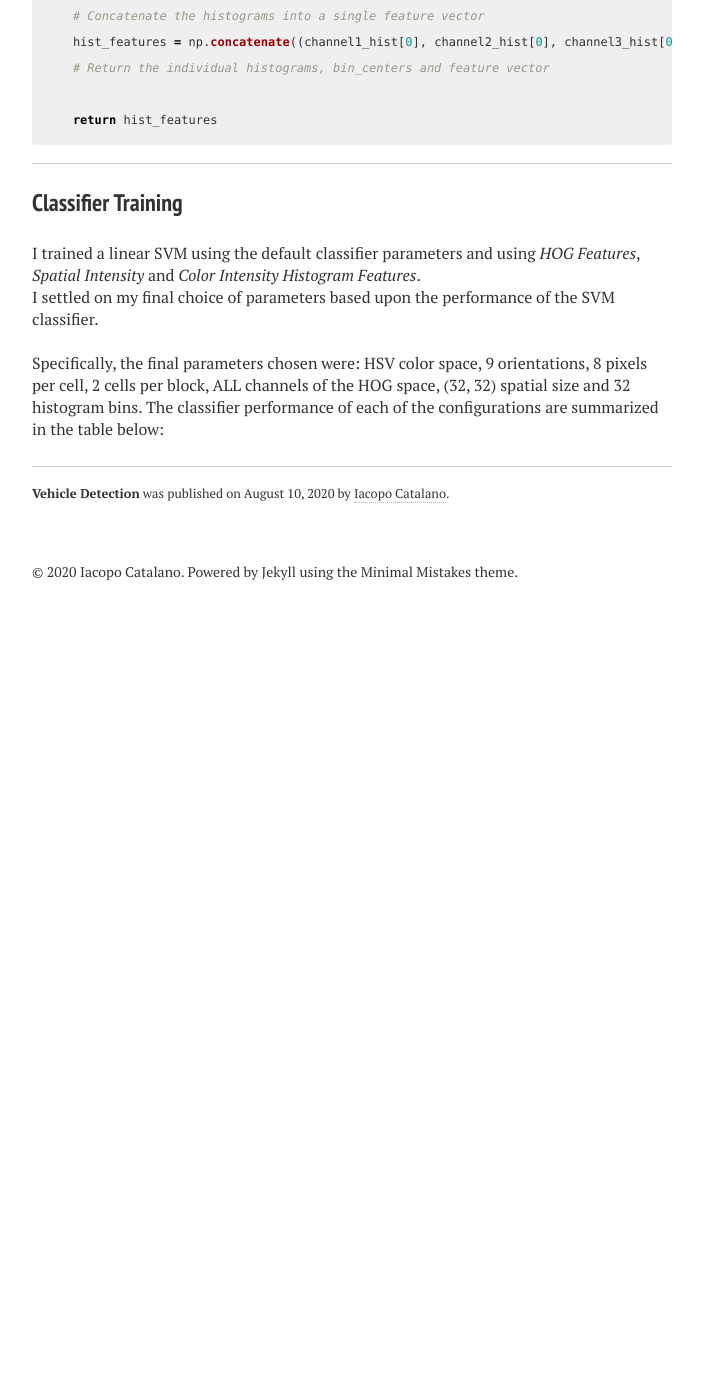
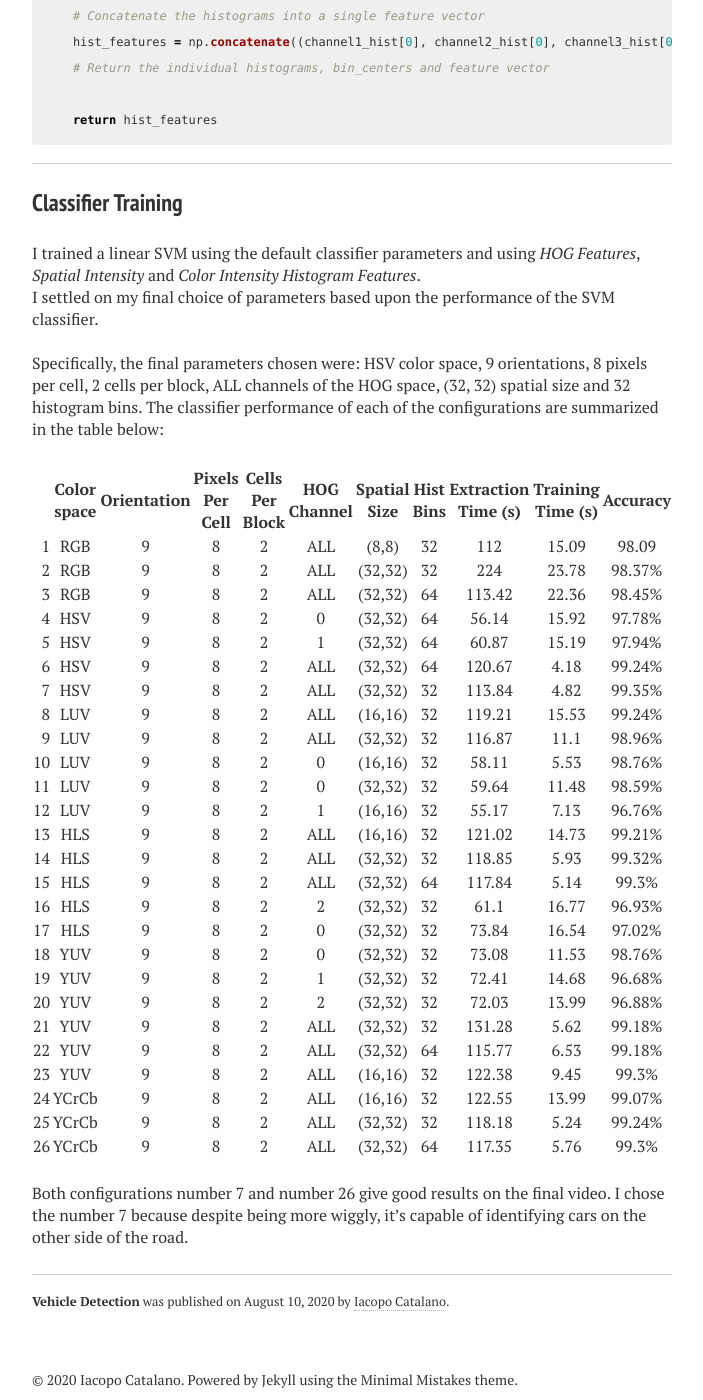
Before and after one commit to IacopomC/iacopomc.github.io, a Jekyll site: the page built from _projects/2020-08-10-vehicle-detection.md, in a window 1280 px wide and 1400 px high, scrolled down 2984 px. Shown: the whole window, without its empty margins (288-991 px from the left). Built offline with Jekyll 4.4.1, drawn with Linux system fonts in a browser that asks for light colours; nearby versions of some CDN libraries; before the commit the page ends 3614 px from its top, so only the background shows below that.

Commit message:
Add classifier performance table

```diff
--- a/_projects/2020-08-10-vehicle-detection.md
+++ b/_projects/2020-08-10-vehicle-detection.md
@@ -115,3 +115,34 @@ I settled on my final choice of parameters based upon the performance of the SVM
 <br/>
 
 Specifically, the final parameters chosen were: HSV color space, 9 orientations, 8 pixels per cell, 2 cells per block, ALL channels of the HOG space, (32, 32) spatial size and 32 histogram bins. The classifier performance of each of the configurations are summarized in the table below:
+
+| | Color space | Orientation | Pixels Per Cell | Cells Per Block | HOG Channel | Spatial Size | Hist Bins | Extraction Time (s)| Training Time (s) | Accuracy |
+| -:| :-:| :-: | :-: | :-: | :-: | :-:| :-:| :-:| :-:| :-:|
+| 1 | RGB | 9 | 8 | 2 | ALL | (8,8) | 32 | 112 | 15.09 | 98.09 |
+| 2 | RGB | 9 | 8 | 2 | ALL | (32,32) | 32 | 224 | 23.78 | 98.37% |
+| 3 | RGB | 9 | 8 | 2 | ALL | (32,32) | 64 | 113.42 | 22.36 | 98.45% |
+| 4 | HSV | 9 | 8 | 2 | 0 | (32,32) | 64 | 56.14 | 15.92 | 97.78% |
+| 5 | HSV | 9 | 8 | 2 | 1 | (32,32) | 64 | 60.87 | 15.19 | 97.94% |
+| 6 | HSV | 9 | 8 | 2 | ALL | (32,32) | 64 | 120.67 | 4.18 | 99.24% |
+| 7 | HSV | 9 | 8 | 2 | ALL | (32,32) | 32 | 113.84 | 4.82 | 99.35% |
+| 8 | LUV | 9 | 8 | 2 | ALL | (16,16) | 32 | 119.21 | 15.53 | 99.24% |
+| 9 | LUV | 9 | 8 | 2 | ALL | (32,32) | 32 | 116.87 | 11.1 | 98.96% |
+| 10 | LUV | 9 | 8 | 2 | 0 | (16,16) | 32 | 58.11 | 5.53 | 98.76% |
+| 11 | LUV | 9 | 8 | 2 | 0 | (32,32) | 32 | 59.64 | 11.48 | 98.59% |
+| 12 | LUV | 9 | 8 | 2 | 1 | (16,16) | 32 | 55.17 | 7.13 | 96.76% |
+| 13 | HLS | 9 | 8 | 2 | ALL | (16,16) | 32 | 121.02 | 14.73 | 99.21% |
+| 14 | HLS | 9 | 8 | 2 | ALL | (32,32) | 32 | 118.85 | 5.93 | 99.32% |
+| 15 | HLS | 9 | 8 | 2 | ALL | (32,32) | 64 | 117.84 | 5.14 | 99.3% |
+| 16 | HLS | 9 | 8 | 2 | 2 | (32,32) | 32 | 61.1 | 16.77 | 96.93% |
+| 17 | HLS | 9 | 8 | 2 | 0 | (32,32) | 32 | 73.84 | 16.54 | 97.02% |
+| 18 | YUV | 9 | 8 | 2 | 0 | (32,32) | 32 | 73.08 | 11.53 | 98.76% |
+| 19 | YUV | 9 | 8 | 2 | 1 | (32,32) | 32 | 72.41 | 14.68 | 96.68% |
+| 20 | YUV | 9 | 8 | 2 | 2 | (32,32) | 32 | 72.03 | 13.99 | 96.88% |
+| 21 | YUV | 9 | 8 | 2 | ALL | (32,32) | 32 | 131.28 | 5.62 | 99.18% |
+| 22 | YUV | 9 | 8 | 2 | ALL | (32,32) | 64 | 115.77 | 6.53 | 99.18% |
+| 23 | YUV | 9 | 8 | 2 | ALL | (16,16) | 32 | 122.38 | 9.45 | 99.3% |
+| 24 | YCrCb | 9 | 8 | 2 | ALL | (16,16) | 32 | 122.55 | 13.99 | 99.07% |
+| 25 | YCrCb | 9 | 8 | 2 | ALL | (32,32) | 32 | 118.18 | 5.24 | 99.24% |
+| 26 | YCrCb | 9 | 8 | 2 | ALL | (32,32) | 64 | 117.35 | 5.76 | 99.3% |
+
+Both configurations number 7 and number 26 give good results on the final video. I chose the number 7 because despite being more wiggly, it's capable of identifying cars on the other side of the road.
```
